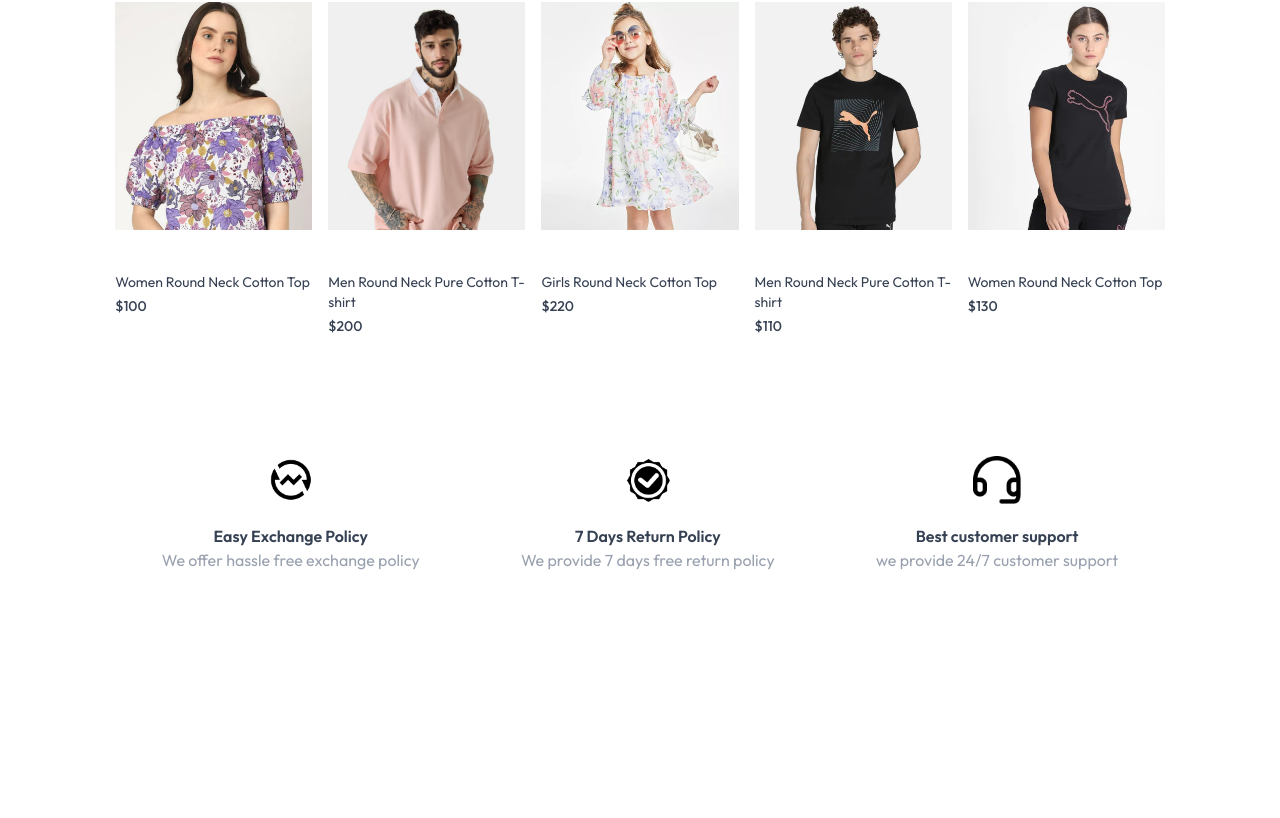
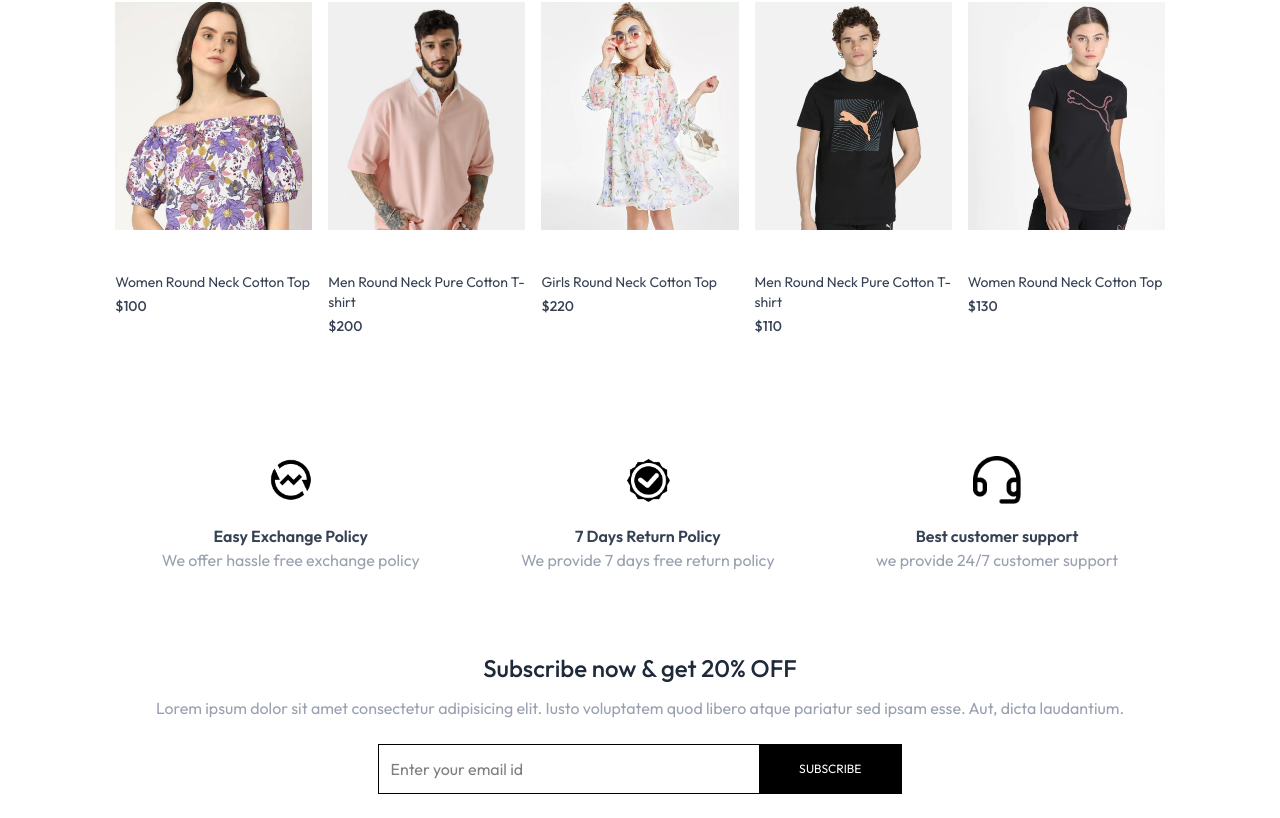
Before and after one commit to shreya-chinnari/Convidat---Furniture-Store-Website-, a React (Vite) app: page /home in a window 1280 px wide. Shown: the part 1770-2588 px from the top of the page. Before the commit the page ends 2422 px from the top, so only its background shows below. Built offline with nearby package versions, Linux system fonts and the light colour scheme.

Commit message:
Newsletter box .jsx updates

```diff
--- a/src/components/Newsletterbox.jsx
+++ b/src/components/Newsletterbox.jsx
@@ -0,0 +1,33 @@
+import React from "react";
+
+const NewsletterBox = () => {
+	return (
+		<div className="text-center">
+			<p className="text-2xl font-medium text-gray-800">
+				Subscribe now & get 20% OFF
+			</p>
+			<p className="text-gray-400 mt-3">
+				Lorem ipsum dolor sit amet consectetur adipisicing elit. Iusto
+				voluptatem quod libero atque pariatur sed ipsam esse. Aut, dicta
+				laudantium.
+			</p>
+
+			<form className="w-full sm:w-1/2 flex items-center gap-3 mx-auto my-6 border pl-3">
+				<input
+					className="w-full sm:flex-1 outline-none"
+					type="text"
+					placeholder="Enter your email id"
+					required
+				/>
+				<button
+					className="bg-black text-white text-xs px-10 py-4"
+					type="submit"
+				>
+					SUBSCRIBE
+				</button>
+			</form>
+		</div>
+	);
+};
+
+export default NewsletterBox;
--- a/src/pages/Home.jsx
+++ b/src/pages/Home.jsx
@@ -4,6 +4,7 @@
 import LatestCollection from "../components/LatestCollection";
 import BestSeller from "../components/BestSeller";
 import OurPolicy from "../components/OurPolicy";
+import NewsletterBox from "../components/Newsletterbox";
 
 const Home = () => {
 	return (
@@ -12,6 +13,7 @@
 			<LatestCollection></LatestCollection>
 			<BestSeller></BestSeller>
 			<OurPolicy></OurPolicy>
+			<NewsletterBox></NewsletterBox>
 		</div>
 	);
 };
```
